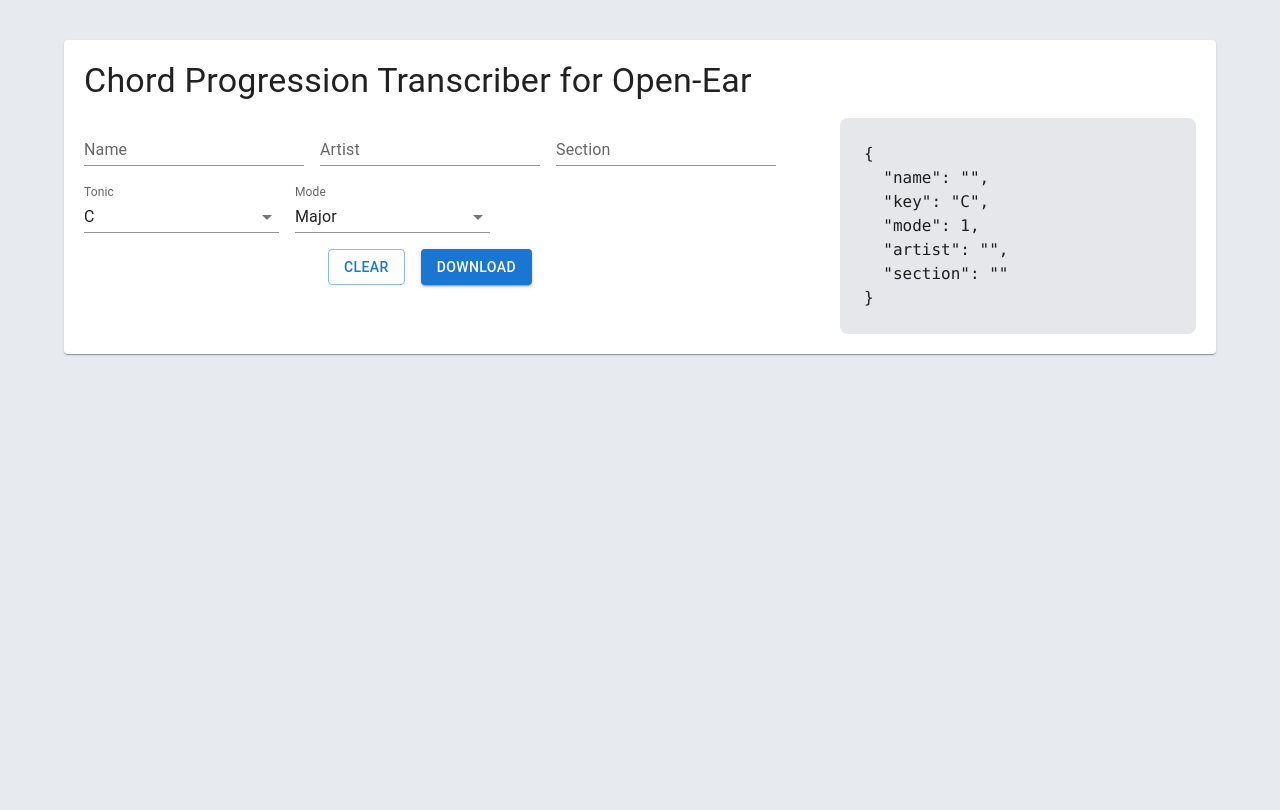
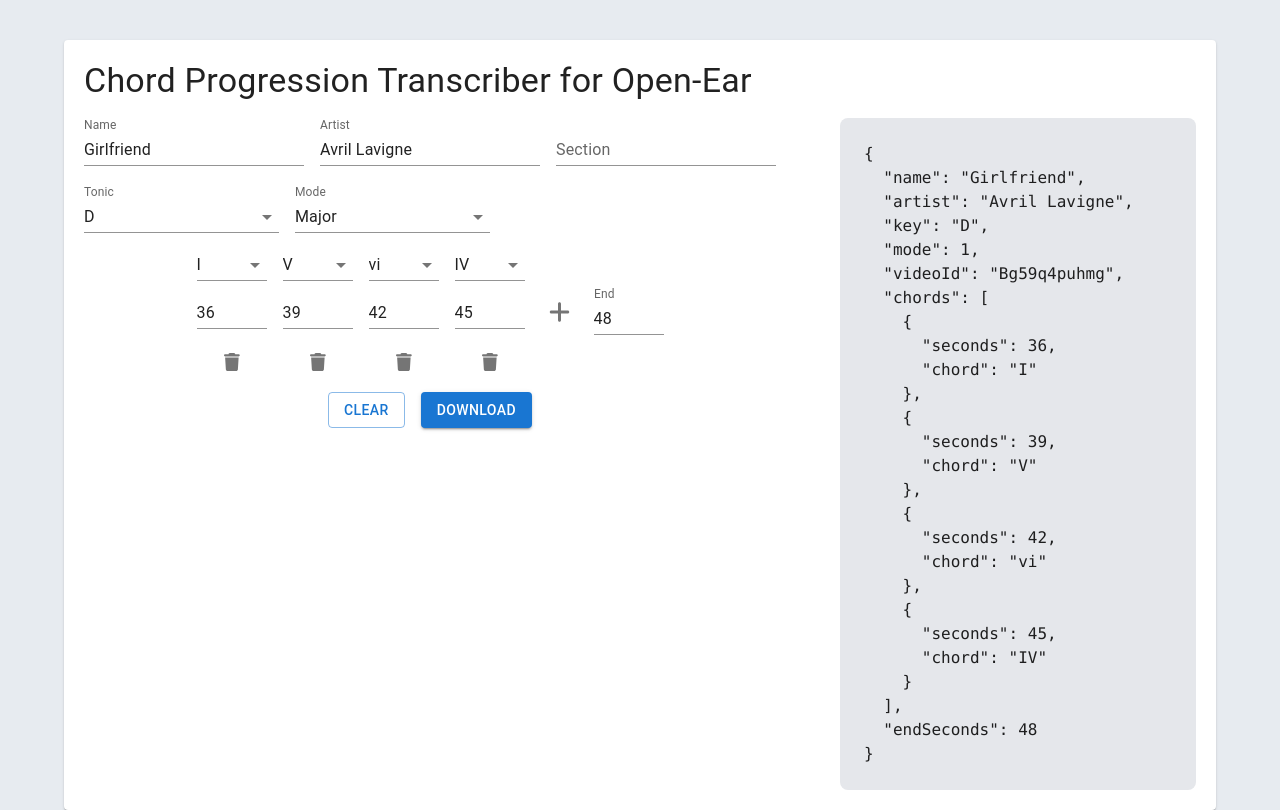
Before and after one commit to ShacharHarshuv/openear-progressions-transcriber, a React (Create React App) app: page / in a window 1280 px wide. Built offline with nearby package versions, Linux system fonts and the light colour scheme.

Commit message:
Add the chords part

```diff
--- a/package.json
+++ b/package.json
@@ -5,6 +5,9 @@
   "dependencies": {
     "@emotion/react": "^11.10.5",
     "@emotion/styled": "^11.10.5",
+    "@fortawesome/fontawesome-svg-core": "^6.3.0",
+    "@fortawesome/free-solid-svg-icons": "^6.3.0",
+    "@fortawesome/react-fontawesome": "^0.2.0",
     "@mui/material": "^5.11.9",
     "@testing-library/jest-dom": "^5.16.5",
     "@testing-library/react": "^13.4.0",
@@ -18,7 +21,8 @@
     "react-dom": "^18.2.0",
     "react-scripts": "5.0.1",
     "typescript": "^4.9.5",
-    "web-vitals": "^2.1.4"
+    "web-vitals": "^2.1.4",
+    "yup": "^1.0.0"
   },
   "scripts": {
     "start": "react-scripts start",
--- a/src/PorgressionDescriptor.ts
+++ b/src/PorgressionDescriptor.ts
@@ -1,5 +1,6 @@
 import { NoteType } from "./NoteType";
 import { Mode } from "./Mode";
+import { RomanNumeral } from "./RomanNumeral";
 
 export type ProgressionDescriptor = {
   name: string;
@@ -7,12 +8,37 @@ export type ProgressionDescriptor = {
   section?: string;
   key: NoteType;
   mode: Mode;
+  videoId: string;
+  chords: {
+    seconds: number;
+    chord: RomanNumeral;
+  }[];
+  endSeconds: number;
 };
 
 export const emptyProgressionDescriptor: ProgressionDescriptor = {
-  name: "",
-  key: "C",
-  mode: Mode.Ionian,
-  artist: "",
-  section: "",
+  name: "Girlfriend",
+  artist: "Avril Lavigne",
+  key: "D",
+  mode: Mode.Major,
+  videoId: "Bg59q4puhmg",
+  chords: [
+    {
+      seconds: 36,
+      chord: "I",
+    },
+    {
+      seconds: 39,
+      chord: "V",
+    },
+    {
+      seconds: 42,
+      chord: "vi",
+    },
+    {
+      seconds: 45,
+      chord: "IV",
+    },
+  ],
+  endSeconds: 48,
 };
--- a/src/ProgressionDescriptorForm.tsx
+++ b/src/ProgressionDescriptorForm.tsx
@@ -1,6 +1,6 @@
-import { Stack, Button } from "@mui/material";
+import { Stack, Button, IconButton, Grow } from "@mui/material";
 import React from "react";
-import { Formik, Form } from "formik";
+import { Formik, Form, FieldArray } from "formik";
 import {
   emptyProgressionDescriptor,
   ProgressionDescriptor,
@@ -11,6 +11,11 @@ import { modes } from "./Mode";
 import { ComboBox } from "./form/ComboBox";
 import { noteTypes } from "./NoteType";
 import { JsonViewer } from "./components/JsonViewer";
+import * as Yup from "yup";
+import { romanNumeralChordSymbolList } from "./RomanNumeral";
+import { FontAwesomeIcon } from "@fortawesome/react-fontawesome";
+import { faPlus } from "@fortawesome/free-solid-svg-icons/faPlus";
+import { faTrash } from "@fortawesome/free-solid-svg-icons/faTrash";
 
 export function ProgressionDescriptorForm() {
   const handleSubmit: FormikConfig<ProgressionDescriptor>["onSubmit"] = (
@@ -21,8 +26,20 @@ export function ProgressionDescriptorForm() {
     alert(JSON.stringify(values, null, 2));
   };
 
+  /**
+   * TODO: find a more type safe of doing this
+   * Perhaps we can unit initial values and schema together, so it's easier to add validations without losing the schema
+   * */
+  const schema = Yup.object().shape({
+    name: Yup.string().required("Required"),
+  });
+
   return (
-    <Formik initialValues={emptyProgressionDescriptor} onSubmit={handleSubmit}>
+    <Formik<ProgressionDescriptor>
+      initialValues={emptyProgressionDescriptor}
+      onSubmit={handleSubmit}
+      validationSchema={schema}
+    >
       {({ values, resetForm }) => (
         <Form>
           <Stack spacing={8} direction="row">
@@ -39,6 +56,51 @@ export function ProgressionDescriptorForm() {
                 {/*TODO: should be combo box*/}
                 <ComboBox name="mode" options={modes} label="Mode" />
                 {/*TODO: should be combo box*/}
+              </Stack>
+              <Stack
+                spacing={2}
+                direction="row"
+                alignItems="center"
+                justifyContent="center"
+              >
+                <FieldArray name="chords">
+                  {({ push, remove }) => (
+                    <>
+                      {values.chords.map((chord, index) => (
+                        <Grow in={true} key={index}>
+                          <Stack alignItems="center" gap={2}>
+                            <ComboBox
+                              sx={{ width: 70 }}
+                              name={`chords.${index}.chord`}
+                              options={romanNumeralChordSymbolList}
+                            />
+                            <TextField
+                              sx={{ width: 70 }}
+                              name={`chords.${index}.seconds`}
+                              inputProps={{
+                                type: "number",
+                              }}
+                            />
+                            <IconButton
+                              size="small"
+                              onClick={() => remove(index)}
+                            >
+                              <FontAwesomeIcon icon={faTrash} />
+                            </IconButton>
+                          </Stack>
+                        </Grow>
+                      ))}
+                      <IconButton onClick={() => push({})}>
+                        <FontAwesomeIcon icon={faPlus} />
+                      </IconButton>
+                      <TextField
+                        sx={{ width: 70 }}
+                        name="endSeconds"
+                        label="End"
+                      />
+                    </>
+                  )}
+                </FieldArray>
               </Stack>
               <Stack spacing={2} direction="row" justifyContent="center">
                 {/*TODO: consider adding a confirm action*/}
--- /dev/null
+++ b/src/RomanNumeral.ts
@@ -0,0 +1,25 @@
+export const romanNumeralChordSymbolList = [
+  "I",
+  "V",
+  "IV",
+  "vi",
+  "ii",
+  "iii",
+  "bVII",
+  "III",
+  "II",
+  "bVI",
+  "bIII",
+  "iv",
+  "v",
+  "iidim",
+  "VI",
+  "VII",
+  "#ivdim",
+  "i",
+  "bII",
+  "vdim",
+  "bvii",
+];
+
+export type RomanNumeral = (typeof romanNumeralChordSymbolList)[number];
--- a/src/form/ComboBox.tsx
+++ b/src/form/ComboBox.tsx
@@ -1,4 +1,9 @@
-import { Autocomplete, TextField, AutocompleteValue } from "@mui/material";
+import {
+  Autocomplete,
+  TextField,
+  AutocompleteValue,
+  AutocompleteProps,
+} from "@mui/material";
 import { useField } from "./useField";
 import { FieldHookConfig } from "formik/dist/Field";
 import React, { SyntheticEvent } from "react";
@@ -18,11 +23,11 @@ function isComboBoxOptions<V>(
 // todo: see how we can reuse logic from MUIFormControlWrapper
 export function ComboBox<V>(
   props: Pick<
-    UseAutocompleteProps<ComboBoxOption<V> | string, false, false, false>,
-    "options"
+    AutocompleteProps<ComboBoxOption<V> | string, false, false, false>,
+    "options" | "sx"
   > &
     FieldHookConfig<V> & {
-      label: string;
+      label?: string;
     }
 ) {
   const { field, hasError, helperText, helper } = useField(props);
@@ -50,7 +55,7 @@ export function ComboBox<V>(
       }}
       value={selectedValue}
       options={options}
-      sx={{ width: 195 }} // todo: should be identical to the width of the text field, without writing explicitly
+      sx={props.sx ?? { width: 195 }} // todo: should be identical to the width of the text field, without writing explicitly
       renderInput={(params) => (
         <TextField
           {...params}
--- a/src/form/FormikFieldWrapper.tsx
+++ b/src/form/FormikFieldWrapper.tsx
@@ -9,7 +9,7 @@ export type FormikFieldWrapperInnerComponentProps<V, P> = P & {
   error?: string;
 } & FieldHookConfig<V>;
 
-// todo: remove if not neede
+// todo: remove if not needed
 export function FormikFieldWrapper<V, P>(
   Component:
     | FunctionComponent<FormikFieldWrapperInnerComponentProps<V, P>>
--- a/src/form/MUIFormControlWrapper.tsx
+++ b/src/form/MUIFormControlWrapper.tsx
@@ -1,5 +1,5 @@
 import { FieldHookConfig } from "formik/dist/Field";
-import React, { FunctionComponent, ComponentClass } from "react";
+import React, { ComponentType } from "react";
 import { FormControl, InputLabel, FormHelperText } from "@mui/material";
 import { useField } from "./useField";
 
@@ -8,14 +8,12 @@ type InnerComponentProps<V, P> = P & {
 } & FieldHookConfig<V>;
 
 export function MUIFormControlWrapper<V, P>(
-  Component:
-    | FunctionComponent<InnerComponentProps<V, P>>
-    | ComponentClass<InnerComponentProps<V, P>>
+  Component: ComponentType<InnerComponentProps<V, P>>
 ) {
   return function MuiFormControlWrapper(
     props: P &
       FieldHookConfig<V> & {
-        label: string;
+        label?: string;
         helperText?: string;
       }
   ) {
@@ -24,7 +22,9 @@ export function MUIFormControlWrapper<V, P>(
     return (
       <FormControl variant="standard" error={hasError}>
         {/*TODO: consider generating an id that is guaranteed to be unique*/}
-        <InputLabel htmlFor={field.name}>{props.label}</InputLabel>
+        {props.label && (
+          <InputLabel htmlFor={field.name}>{props.label}</InputLabel>
+        )}
         <Component {...props} {...field} id={field.name} />
         <FormHelperText>{helperText}</FormHelperText>
       </FormControl>
```
Also changed, not shown: 1 other file (tests, documents, lock files or other folders).
